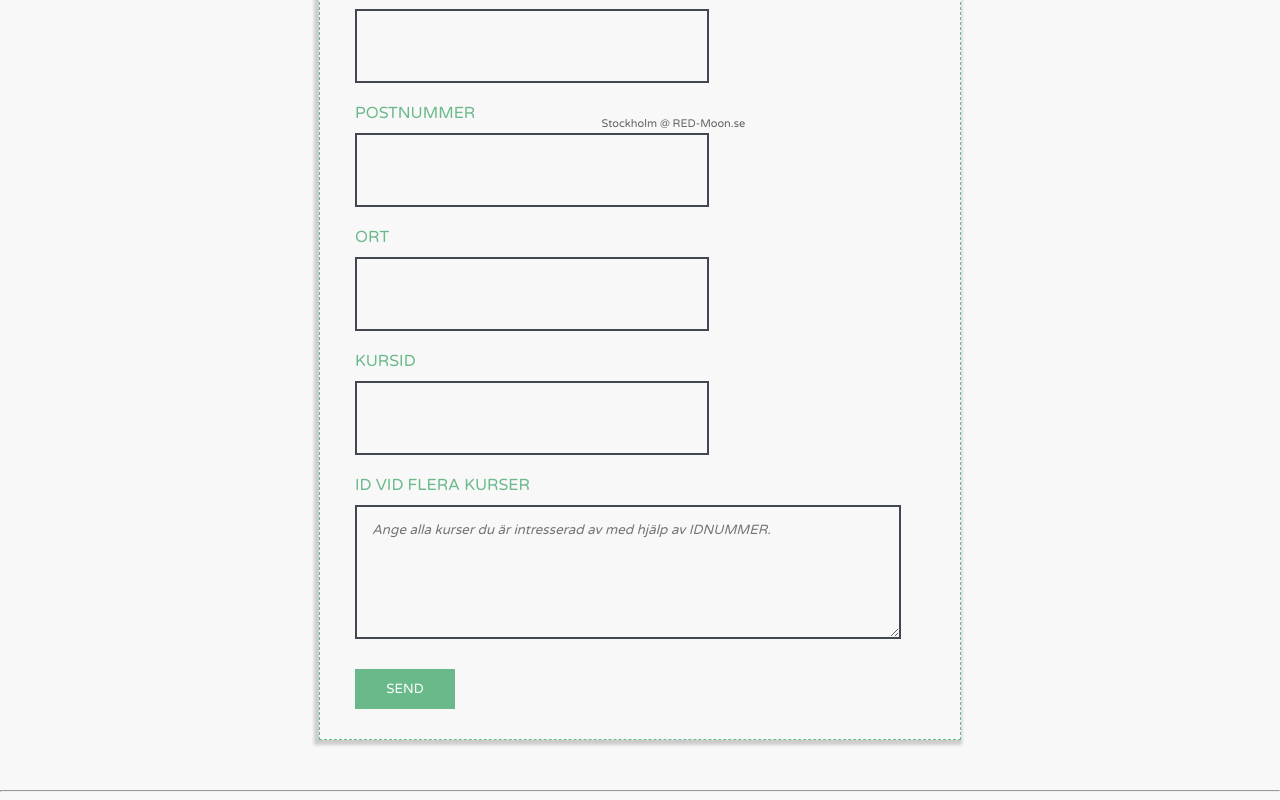
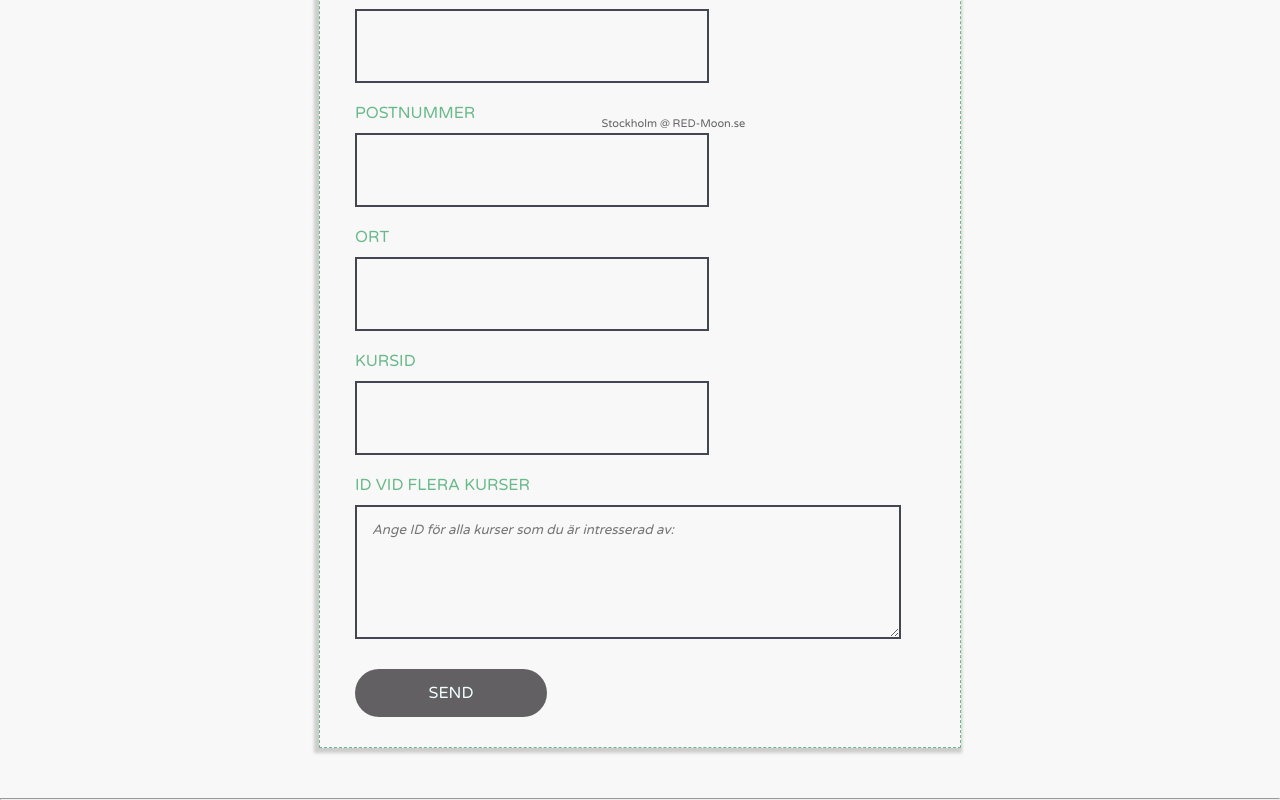
Before and after one commit to RazviCodingPadawan/Skolan_webbsida, a React (Create React App) app in the folder jensen_skolan_reactjs/: page /courses in a window 1280 px wide. Shown: the part 655-1455 px from the top of the page. Built offline with nearby package versions, Linux system fonts and the light colour scheme; the HTML template or start-up script is replaced by a standard one.

Commit message:
Beauty-Fixes

```diff
--- a/jensen_skolan_reactjs/src/components/CourseContact.css
+++ b/jensen_skolan_reactjs/src/components/CourseContact.css
@@ -138,13 +138,19 @@ label:not(#nameLabel) {
 }
 
 .send {
-    width: 100px;
     margin: 30px 35px;
-    height: 40px;
+    padding: 14px 0;
+    width: 30%;
     border: none;
-    background: #6AB98B;
-    color: #fff;
+    border-radius: 25px;
+    background-color: #636063;
+    color: azure;
+    font-size: 16px;
     cursor: pointer;
 
     text-transform: uppercase;
 }
+
+.send:hover {
+    background-color: #6AB98B;
+}
--- a/jensen_skolan_reactjs/src/components/CourseContact.js
+++ b/jensen_skolan_reactjs/src/components/CourseContact.js
@@ -121,7 +121,7 @@ function CourseContact() {
 
                 <label for="message">ID VID FLERA KURSER</label>
                 <textarea
-                placeholder="Ange alla kurser du är intresserad av med hjälp av IDNUMMER."
+                placeholder="Ange ID för alla kurser som du är intresserad av:"
                 className="message"
                 name="message"
                 ref={messageRef}
```
